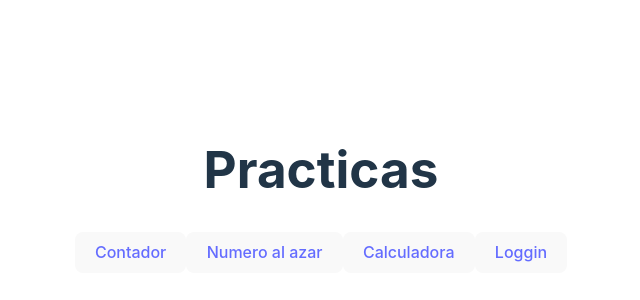
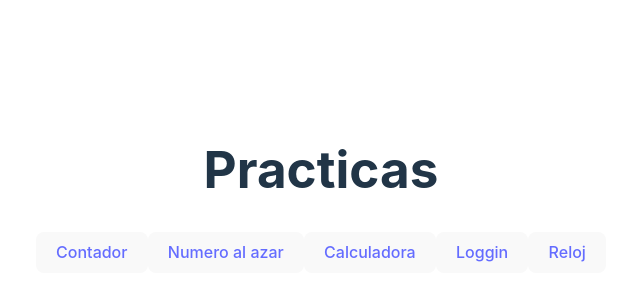
Before and after one commit to Saturno0/React, a React (Vite) app: page / in a window 1280 px wide. Shown: the part 210-510 px from the top of the page, without its empty margins (319-959 px from the left). Built offline with nearby package versions, Linux system fonts and the light colour scheme.

Commit message:
Update App.jsx

```diff
--- a/src/App.jsx
+++ b/src/App.jsx
@@ -32,6 +32,7 @@ function App() {
       <button><a href='/azar'>Numero al azar</a></button>
       <button><a href='/calculadora'>Calculadora</a></button>
       <button><a href='/loggin'>Loggin</a></button>
+      <button><a href='./reloj'>Reloj</a></button>
 
 
       {/*{infoEmpleados.map((employ)=> {
```
